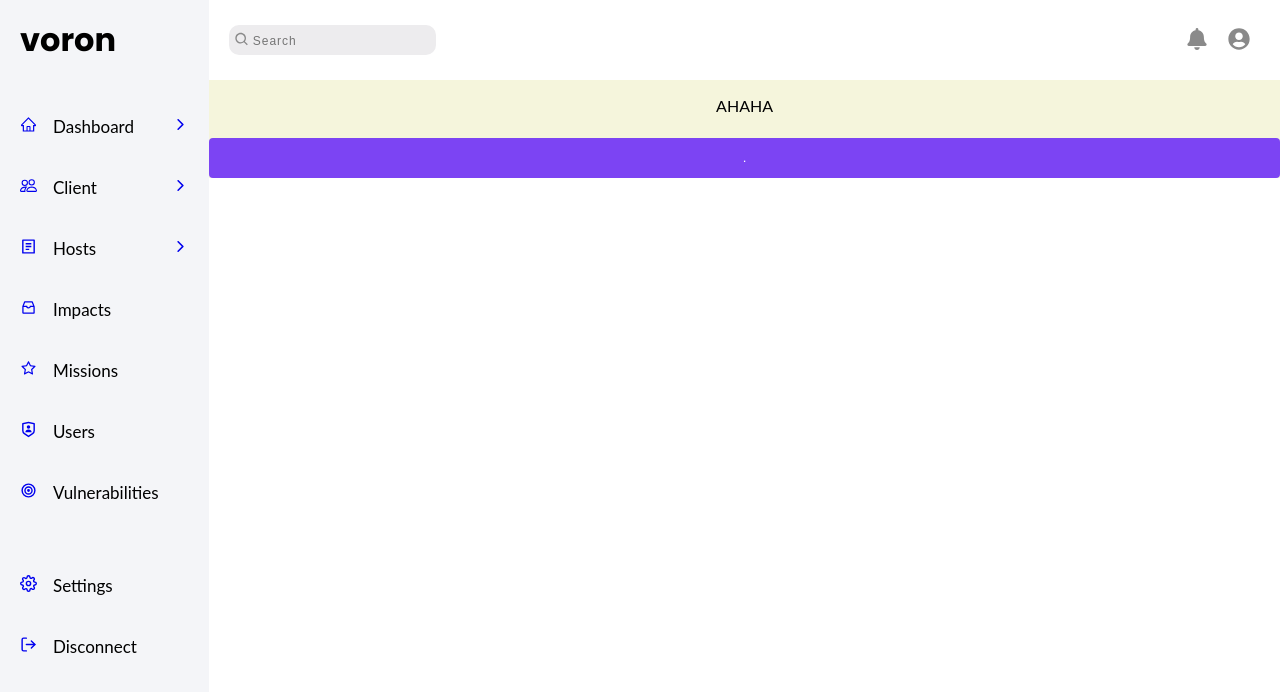
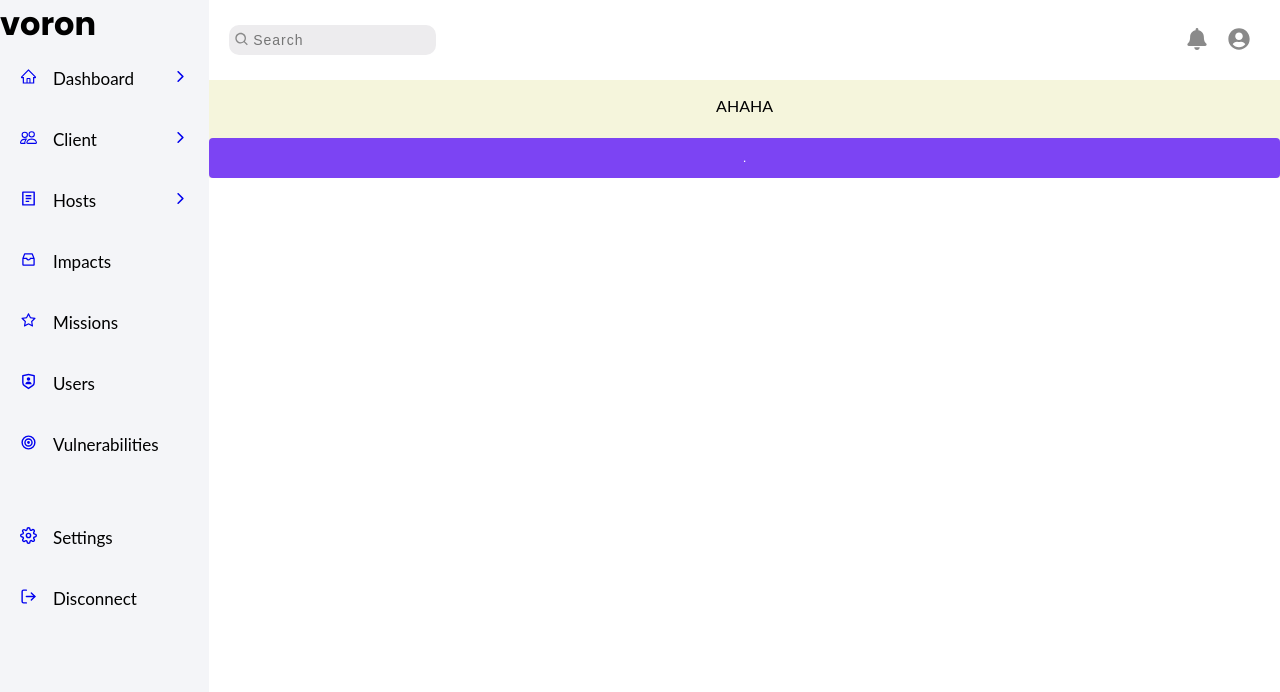
Before and after one commit to vrn-sh/erp, a React (Vite) app in the folder web/: page /dashboard in a window 1280 px wide. Shown: the top 692 px of the page. Built offline with nearby package versions, Linux system fonts and the light colour scheme.

Commit message:
temporary changes

```diff
--- a/web/src/component/NavBar/NavBar.scss
+++ b/web/src/component/NavBar/NavBar.scss
@@ -18,7 +18,7 @@
     font-family: "Poppins-Bold";
     text-decoration: none;
     color: var(--black);
-    margin: 0;
+    margin: 0 !important;
 }
 
 .nav ul {
@@ -47,7 +47,6 @@
     height: 100%;
     display: flex;
     align-items: center;
-    padding: .25rem;
 }
 
 .nav li {
@@ -62,8 +61,7 @@
 .login {
     color: var(--white);
     background-color: var(--primary-btn);
-    padding-left: 1rem;
-    padding-right: 1rem;
+    padding: 0 1rem;
 }
 
 .login:hover{
--- a/web/src/component/SideBar/SideBar.scss
+++ b/web/src/component/SideBar/SideBar.scss
@@ -19,12 +19,12 @@
     letter-spacing: 1px;
 }
 
-.wrapper {
+.topBar-wrapper {
     position: relative;
     width: 20%;
 }
 
-.icon {
+.topBar-searchIcon {
     position: absolute;
     box-sizing: border-box;
     top: 16px;
@@ -32,7 +32,7 @@
     transform: translateY(-50%);
 }
 
-.input {
+.topBar-input {
     height: 30px;
     box-sizing:border-box;
     padding-left: 1.5rem;
--- a/web/src/component/SideBar/TopBar.tsx
+++ b/web/src/component/SideBar/TopBar.tsx
@@ -7,9 +7,9 @@ export default function TopBar() {
     return (
         <div className='top-bar'>
             {/* <input type="text" className="search-input" placeholder="Search..."></input> */}
-            <div className="wrapper">
-                <div className="icon"><BiIcons.BiSearch color="#8A8A8A"/></div>
-                <input className="input" type="text" placeholder="Search"></input>
+            <div className="topBar-wrapper">
+                <div className="topBar-searchIcon"><BiIcons.BiSearch color="#8A8A8A"/></div>
+                <input className="topBar-input" type="text" placeholder="Search"></input>
             </div>
             <div className="btn-left">
                 <span className="btn"><FaIcons.FaBell  size="22px" color="#8A8A8A"/></span>
```
